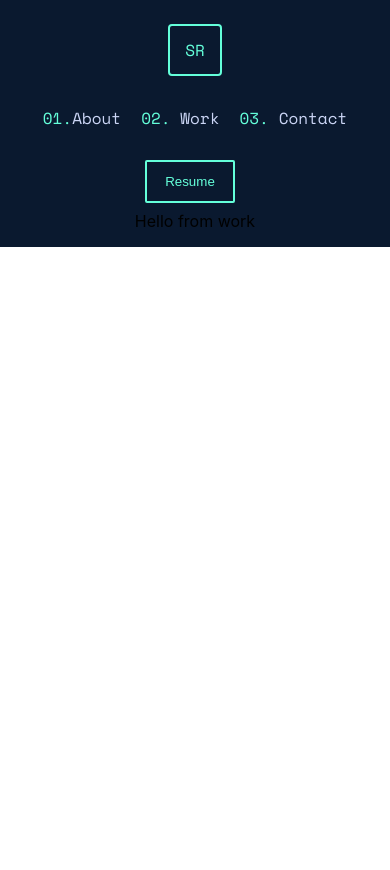
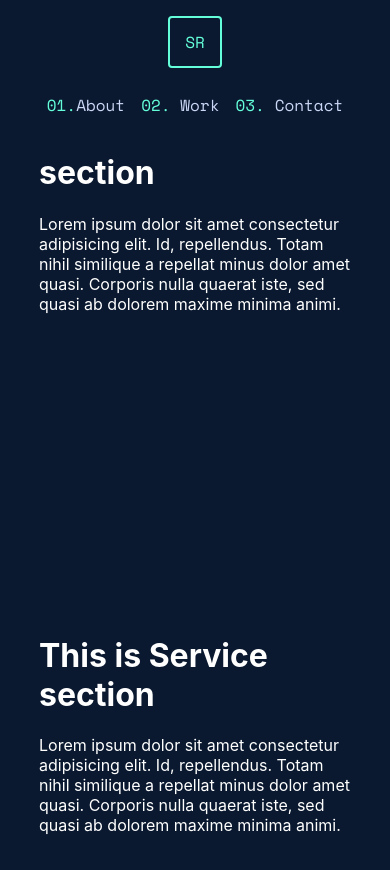
Before and after one commit to Sehbaz/portfolio-v1, a React (Create React App) app: page / in a window 390 px wide. Shown: the top 870 px of the page. Before the commit the page ends 844 px from the top, so only its background shows below. Built offline with nearby package versions, Linux system fonts and the light colour scheme.

Commit message:
navbar fixed position with dynamic link to section added

```diff
--- a/package.json
+++ b/package.json
@@ -9,6 +9,7 @@
     "react": "^17.0.2",
     "react-dom": "^17.0.2",
     "react-scripts": "4.0.3",
+    "react-scroll": "^1.8.2",
     "web-vitals": "^1.1.2"
   },
   "scripts": {
--- a/src/App.css
+++ b/src/App.css
@@ -1,5 +1,4 @@
 .App {
-  padding: 1rem;
   display: flex;
   flex-direction: column;
   align-items: center;
--- a/src/App.js
+++ b/src/App.js
@@ -1,13 +1,13 @@
 import logo from "./logo.svg";
 import "./App.css";
-import Work from "./components/Work/Work";
 import Header from "./components/Header/Header";
+import Section from "./components/section/Section";
 
 function App() {
   return (
     <div className="App">
       <Header />
-      <Work />
+      <Section />
     </div>
   );
 }
--- a/src/components/Header/Header.css
+++ b/src/components/Header/Header.css
@@ -4,22 +4,27 @@
     display: flex;
     justify-content: space-between;
     align-items: center;
-    max-width: 1080px;
+    max-width: 1480px;
     width: 100%;
-    padding: 0.5rem;
+    padding: 3rem 1rem;
     height: 6vh;
     font-family: 'Space Mono', monospace;
+    background-color: #0a192f;
+    position: fixed;
+
 }
 
 .linkContainer {
     display: flex;
     align-items: center;
+    margin-right: 2rem;
 }
 
 .navLink {
     color: #ccd6f6;
     padding: 10px;
     margin-right: 10px;
+
 }
 
 .navLink:hover {
@@ -51,6 +56,7 @@
     border: 2px solid #64ffda;
     padding: 12px 15px;
     border-radius: 4px;
+    margin-left: 2rem;
 }
 
 .mainLogo:hover {
@@ -61,20 +67,29 @@
 @media only screen and (max-width: 768px) {
     .header-contanier {
         flex-direction: column;
-        height: 100%;
+        height: max-content;
+        padding: 1rem 1rem;
     }
 
     .linkContainer {
         flex-wrap: wrap;
         margin-top: 10px;
+        margin-right: 0rem;
         justify-content: center;
     }
 
     .navLink {
-        margin: 10px 0px;
+        margin: 10px 3px;
+        padding: 5px;
+    }
+
+    .mainLogo {
+        margin-left: 0;
     }
 
     .navButton {
+        display: none;
         margin-top: 10px;
+
     }
 }
--- a/src/components/Header/Header.js
+++ b/src/components/Header/Header.js
@@ -1,25 +1,37 @@
 import React from "react";
 import "./Header.css";
-
+import { Link } from "react-scroll";
 function Header() {
   return (
     <div className="header-contanier">
+      <Link to="about" spy={true} smooth={true}>
+        {" "}
         <div className="greenText mainLogo">SR</div>
+      </Link>
+
       <div className="linkContainer">
         <div className="navLink">
+          <Link to="about" spy={true} smooth={true}>
+            {" "}
             <span className="greenText">01.</span>About
+          </Link>
         </div>
         <div className="navLink">
+          <Link to="work" spy={true} smooth={true}>
+            {" "}
             <span className="greenText">02.</span> Work
+          </Link>
         </div>
         <div className="navLink">
+          <Link to="contact" spy={true} smooth={true}>
+            {" "}
             <span className="greenText">03.</span> Contact
+          </Link>
         </div>
-        <div>
+
         <button className="navButton">
           <span className="greenText">Resume</span>
         </button>
-        </div>
       </div>
     </div>
   );
--- a/src/components/Work/Work.js
+++ /dev/null
@@ -1,7 +0,0 @@
-import React from "react";
-
-function Work() {
-  return <div>Hello from work</div>;
-}
-
-export default Work;
--- /dev/null
+++ b/src/components/section/Section.css
@@ -0,0 +1,5 @@
+.section-container {
+    color: white;
+    margin-top: 11vh;
+    width: 80%;
+}
--- /dev/null
+++ b/src/components/section/Section.js
@@ -0,0 +1,29 @@
+import React from "react";
+import "./Section.css";
+function Section() {
+  return (
+    <div className="section-container">
+      {" "}
+      <div id="about" style={{ height: 500 }}>
+        <h1>This is About section</h1>
+        Lorem ipsum dolor sit amet consectetur adipisicing elit. Id,
+        repellendus. Totam nihil similique a repellat minus dolor amet quasi.
+        Corporis nulla quaerat iste, sed quasi ab dolorem maxime minima animi.
+      </div>
+      <div id="work" style={{ height: 500 }}>
+        <h1>This is Service section</h1>
+        Lorem ipsum dolor sit amet consectetur adipisicing elit. Id,
+        repellendus. Totam nihil similique a repellat minus dolor amet quasi.
+        Corporis nulla quaerat iste, sed quasi ab dolorem maxime minima animi.
+      </div>
+      <div id="contact" style={{ height: 500 }}>
+        <h1>This is Contact section</h1>
+        Lorem ipsum dolor sit amet consectetur adipisicing elit. Id,
+        repellendus. Totam nihil similique a repellat minus dolor amet quasi.
+        Corporis nulla quaerat iste, sed quasi ab dolorem maxime minima animi.
+      </div>
+    </div>
+  );
+}
+
+export default Section;
```
Also changed, not shown: 1 other file (tests, documents, lock files or other folders). Lines whose indentation alone changed are shown as unchanged.
